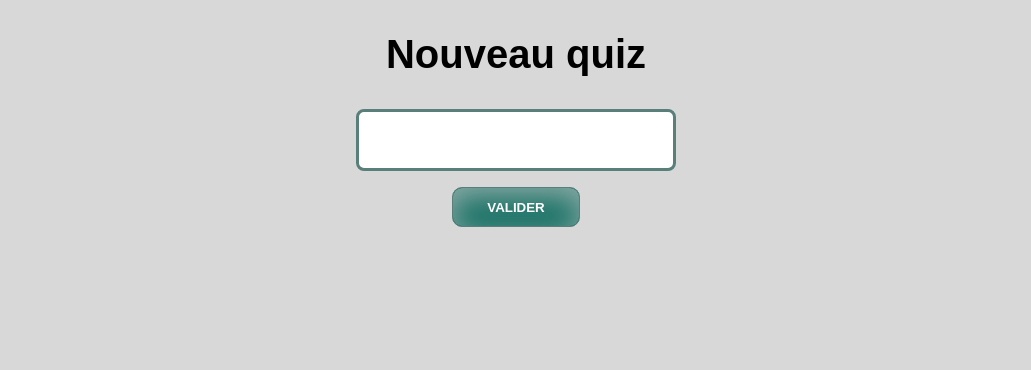
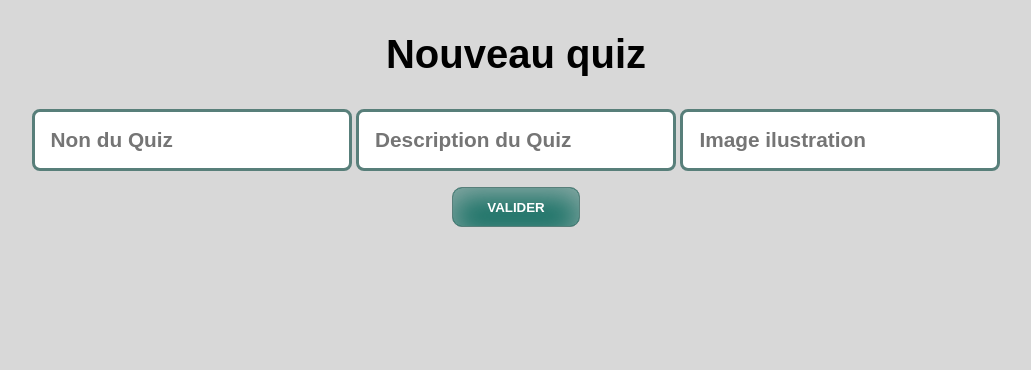
Before and after one commit to sandraMassonF/quiznight, a PHP site: page /page/autor-new-quiz.php in a window 1280 px wide. Shown: the part 128-498 px from the top of the page, without its empty margins (124-1155 px from the left). Run offline with PHP 8.4, Linux system fonts and the light colour scheme.

Commit message:
feat: Adding a quiz creation and display of it

```diff
--- a/models/Class.Bdd.php
+++ b/models/Class.Bdd.php
@@ -6,7 +6,7 @@ class ConnexionBdd
     protected string $password = "";
     protected string $dbName = "s-quiz_game";
 
-    public function Connextion()
+    public function connexion()
     {
         try {
             $bdd  = new PDO("mysql:host=$this->host;dbname=$this->dbName;charset=utf8", $this->username, $this->password);
--- a/models/Quiz.php
+++ b/models/Quiz.php
@@ -22,7 +22,7 @@ class Quiz
     public function get_quizSelect($idQuiz): array
     {
         $newBdd = new ConnexionBdd();
-        $bdd = $newBdd->Connextion();
+        $bdd = $newBdd->connexion();
         $quizStmt = $bdd->prepare("
         SELECT quiz.titre, quiz.id,
         question.question, question.id_quiz,
@@ -86,7 +86,7 @@ class Quiz
     public function getAllQuiz()
     {
         $newBdd = new ConnexionBdd();
-        $bdd = $newBdd->Connextion(); //changer le connextion en connexion
+        $bdd = $newBdd->connexion(); //changer le connexion en connexion
         $sql = "SELECT * FROM quiz";
         $stmt = $bdd->prepare($sql);
         $stmt->execute();
@@ -98,8 +98,21 @@ class Quiz
     public function getQuizUser($id)
     {
         $newBdd = new ConnexionBdd();
-        $bdd = $newBdd->Connextion();
+        $bdd = $newBdd->connexion();
         $sql = "SELECT * FROM quiz WHERE id_user = $id";
+        $stmt = $bdd->prepare($sql);
+        $stmt->execute();
+
+        return $stmt->fetchAll(PDO::FETCH_ASSOC);
+    }
+    // Récupération d'un quiz via son id
+    public function getOneQuiz($quizId)
+    {
+        $newBdd = new ConnexionBdd();
+        $bdd = $newBdd->connexion();
+        $sql = "SELECT *
+        FROM quiz
+        WHERE quiz.id = $quizId ";
         $stmt = $bdd->prepare($sql);
         $stmt->execute();
 
@@ -110,7 +123,7 @@ class Quiz
     public function updateNameQuiz($id, $titre)
     {
         $newBdd = new ConnexionBdd();
-        $bdd = $newBdd->Connextion();
+        $bdd = $newBdd->connexion();
         $sql = "UPDATE quiz SET titre = :titre WHERE id = :id";
         $update = $bdd->prepare($sql);
         $update->execute([
@@ -118,4 +131,19 @@ class Quiz
             ':id' => $id
         ]);
     }
+
+    //création nouveau quiz
+    public function createQuiz($titre, $description, $image, $id_user)
+    {
+        $newBdd = new ConnexionBdd();
+        $bdd = $newBdd->connexion();
+        $sql = "INSERT INTO quiz (titre, description, image, id_user) VALUES (:titre, :description, :image, :id_user)";
+        $create = $bdd->prepare($sql);
+        $create->execute([
+            ':titre' => $titre,
+            ':description' => $description,
+            ':image' => $image,
+            ':id_user' => $id_user,
+        ]);
+    }
 }
--- a/page/autor-new-quiz.php
+++ b/page/autor-new-quiz.php
@@ -1,6 +1,15 @@
 <?php
+session_start();
+
+include("../models/Quiz.php");
 if (isset($_POST['valid'])) {
-    header("location: ./autor-modif-quiz.php");
+    $titre = htmlspecialchars($_POST['titre']);
+    $description = htmlspecialchars($_POST['description']);
+    $image = htmlspecialchars($_POST['image']);
+    $id_user = $_SESSION['userId'];
+    $quizUpdate = new Quiz();
+    $quizUpdate->createQuiz($titre, $description, $image, $id_user);
+    header("location: ./autor-page.php");
 };
 ?>
 
@@ -13,7 +22,9 @@ if (isset($_POST['valid'])) {
 
 
     <form action="" method="post">
-        <input type="text" name="name-quiz" class="name">
+        <input type="text" name="titre" class="name" placeholder="Non du Quiz">
+        <input type="text" name="description" class="name" placeholder="Description du Quiz">
+        <input type="text" name="image" class="name" placeholder="Image ilustration">
         <input type="submit" name="valid" id="button" class="button valider button-center" value="Valider">
     </form>
 </main>
```
Also changed, not shown: page/autor-modif-quiz.php (+6 -2 lines), page/autor-page.php (+5 -2 lines).
